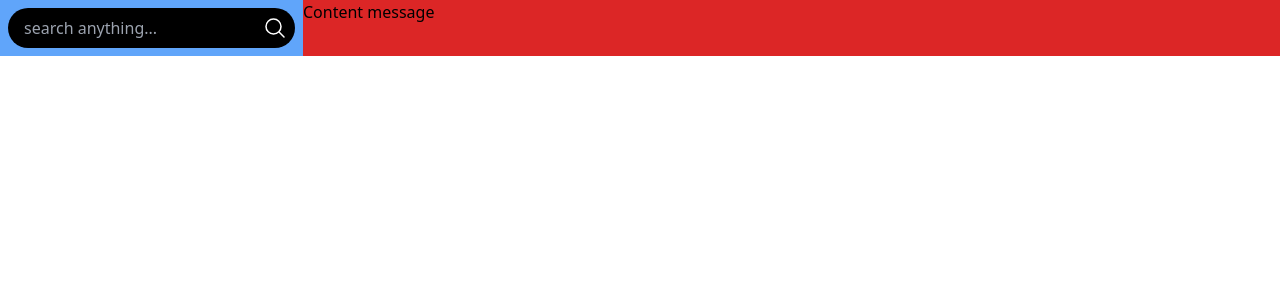
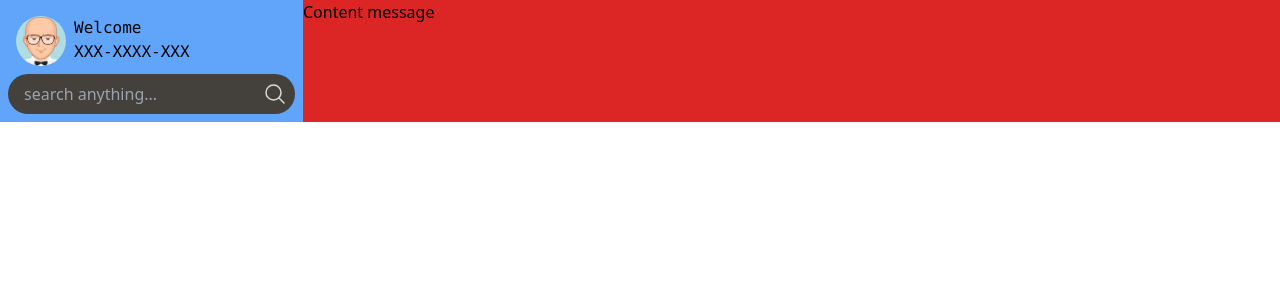
Before and after one commit to hauleguitare/chat-client-basic-vuejs, a Vue app: page / in a window 1280 px wide. Shown: the top 300 px of the page. Built offline with nearby package versions, Linux system fonts and the light colour scheme.

Commit message:
refactor(): Refactor side bar message

```diff
--- a/src/components/ChatViews/ChatViewWrapper.vue
+++ b/src/components/ChatViews/ChatViewWrapper.vue
@@ -1,3 +1,7 @@
+<script setup lang="ts">
+import { useBreakPoints } from "@/utils/useBreakPoints";
+</script>
+
 <template>
   <div id="chat-view-wrapper">
     <slot></slot>
@@ -5,6 +9,7 @@
 </template>
 <style scoped lang="scss">
 #chat-view-wrapper {
-  @apply flex;
+  --widthSidebar: 19.5rem;
+  @apply flex container;
 }
 </style>
--- a/src/components/ChatViews/SidebarMessage.vue
+++ b/src/components/ChatViews/SidebarMessage.vue
@@ -1,16 +1,35 @@
 <script setup lang="ts">
+import Avatar from "../Account/Avatar.vue";
 import SearchBar from "../SearchBar/SearchBar.vue";
+import AccountSideBarWrapper from "./AccountSidebarWrapper.vue";
+import AccountInformation from "../Account/AccountInformation.vue";
+import { useBreakPoints } from "@/utils/useBreakPoints";
+
+const [width, type, isMobile] = useBreakPoints();
 </script>
 
 <template>
-  <div class="sidebar-message-wrapper">
+  <div class="sidebar-message-wrapper" :class="[width <= 1024 ? 'view-mobile' : 'view-desktop']">
+    <AccountSideBarWrapper>
+      <Avatar size="50px" />
+      <AccountInformation username="Welcome" numberPhone="XXX-XXXX-XXX" />
+    </AccountSideBarWrapper>
     <SearchBar />
   </div>
 </template>
+
 <style scoped lang="scss">
 .sidebar-message-wrapper {
-  @apply flex-grow-0 flex-shrink;
+  @apply flex-grow-0 flex-shrink transition-all ease-in duration-150;
   @apply bg-blue-400;
   @apply px-2 py-2;
 }
+
+.view-mobile {
+  @apply invisible fixed inset-0 opacity-0 overflow-hidden -translate-x-full max-w-[var(--widthSidebar)];
+}
+
+.view-desktop {
+  @apply lg:block lg:relative lg:translate-x-0 visible;
+}
 </style>
--- a/src/components/SearchBar/SearchBar.vue
+++ b/src/components/SearchBar/SearchBar.vue
@@ -18,8 +18,8 @@ import SearchIcon from "@/components/icons/SearchIcon.vue";
   }
 }
 .dark-theme {
-  @apply bg-black;
-  @apply text-white;
+  @apply bg-stone-700;
+  @apply text-white/80;
 }
 
 .light-theme {
```
